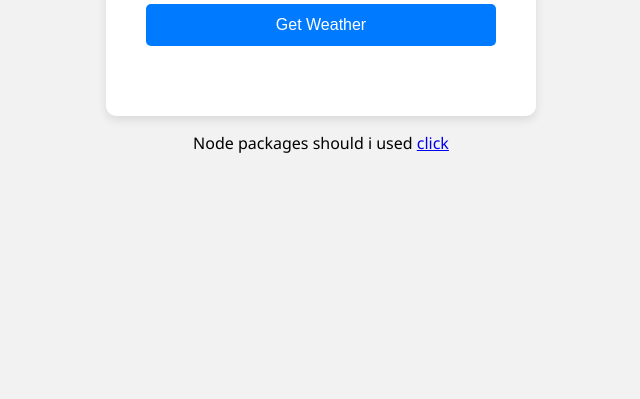
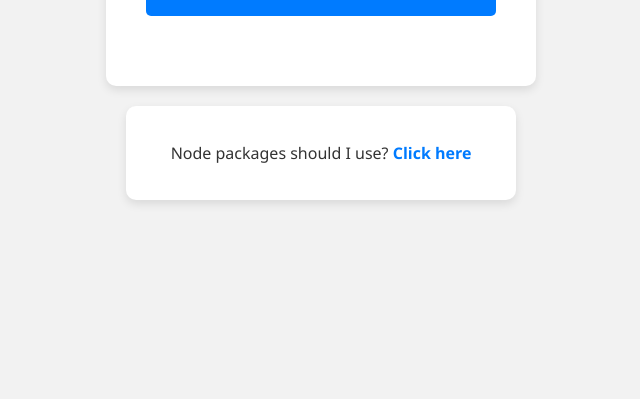
Before and after one commit to SabarishCodeWizard/whetherApp-nodeJS, a website: page public/index.html in a window 1280 px wide. Shown: the part 401-800 px from the top of the page, without its empty margins (319-959 px from the left). Drawn offline with Linux system fonts and the light colour scheme.

Commit message:
add a new route package for the use whom to see /package ->

```diff
--- a/public/index.html
+++ b/public/index.html
@@ -1,6 +1,3 @@
-<!-- public/index.html -->
-
-
 <!DOCTYPE html>
 <html lang="en">
 
@@ -33,6 +30,7 @@
             box-shadow: 0 4px 10px rgba(0, 0, 0, 0.1);
             text-align: center;
             width: 350px;
+            margin-bottom: 20px;
         }
 
         input[type="text"] {
@@ -79,6 +77,29 @@
             color: #555;
             margin: 5px 0;
         }
+
+        .info-container {
+            background: #fff;
+            padding: 20px;
+            border-radius: 10px;
+            box-shadow: 0 4px 10px rgba(0, 0, 0, 0.1);
+            text-align: center;
+            width: 350px;
+        }
+
+        .info-container p {
+            color: #333;
+        }
+
+        .info-container a {
+            color: #007BFF;
+            text-decoration: none;
+            font-weight: bold;
+        }
+
+        .info-container a:hover {
+            text-decoration: underline;
+        }
     </style>
 </head>
 
@@ -90,9 +111,11 @@
 
         <div id="weather"></div>
     </div>
-<div>
-    <p>Node packages should i used <a href="/package">click</a></p>
+
+    <div class="info-container">
+        <p>Node packages should I use? <a href="/package">Click here</a></p>
     </div>
+
     <script>
         async function getWeather() {
             const city = document.getElementById('city').value;
```
Lines whose indentation alone changed are shown as unchanged.
